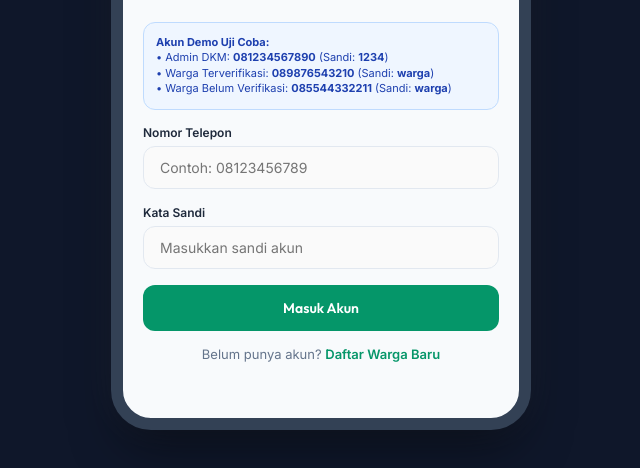
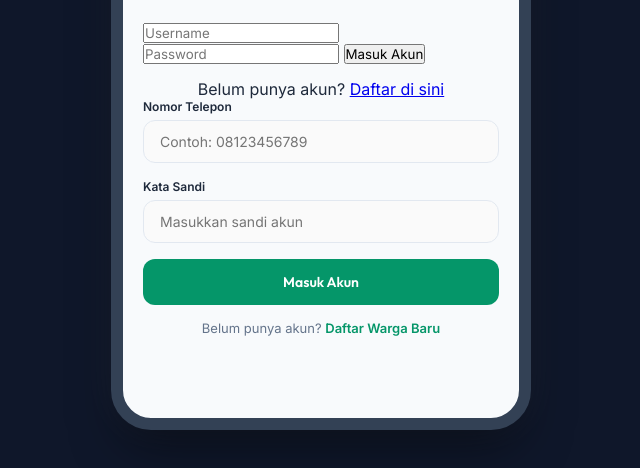
Before and after one commit to infiruu/MasjidKita, a website: page index.html in a window 1280 px wide. Shown: the part 330-798 px from the top of the page, without its empty margins (319-959 px from the left). Drawn offline with Linux system fonts and the light colour scheme.

Commit message:
update login form

```diff
--- a/index.html
+++ b/index.html
@@ -47,23 +47,24 @@
                 <h2 class="auth-title">MasjidKita</h2>
                 <p class="auth-subtitle">Koneksi Pengurus DKM & Warga Kompleks Berkah</p>
 
-                <div class="info-banner" style="font-size: 11px;">
-                    <strong>Akun Demo Uji Coba:</strong><br>
-                    • Admin DKM: <strong>081234567890</strong> (Sandi: <strong>1234</strong>)<br>
-                    • Warga Terverifikasi: <strong>089876543210</strong> (Sandi: <strong>warga</strong>)<br>
-                    • Warga Belum Verifikasi: <strong>085544332211</strong> (Sandi: <strong>warga</strong>)
-                </div>
+                <!-- Form Login -->
+<div class="login-container">
+    <input type="text" id="username" placeholder="Username">
+    <input type="password" id="password" placeholder="Password">
+    <button onclick="cekLogin()">Masuk Akun</button>
+    <p style="text-align: center; margin-top: 15px;">Belum punya akun? <a href="signup.html">Daftar di sini</a></p>
+</div>
 
                 <form id="login-form">
                     <div class="form-group">
                         <label class="form-label">Nomor Telepon</label>
-                        <input type="tel" id="login-phone" class="form-input" placeholder="Contoh: 08123456789" required autocomplete="tel">
+                        <input type="tel" id="username" class="form-input" placeholder="Contoh: 08123456789" required autocomplete="tel">
                     </div>
                     <div class="form-group">
                         <label class="form-label">Kata Sandi</label>
-                        <input type="password" id="login-password" class="form-input" placeholder="Masukkan sandi akun" required autocomplete="current-password">
+                        <input type="password" id="password" class="form-input" placeholder="Masukkan sandi akun" required autocomplete="current-password">
                     </div>
-                    <button type="submit" class="btn btn-primary" style="margin-top: 10px;">Masuk Akun</button>
+                    <button type="button" class="btn btn-primary" style="margin-top: 10px;">Masuk Akun</button>
                 </form>
                 <div class="auth-switch">Belum punya akun? <span onclick="toggleAuthView()">Daftar Warga Baru</span></div>
             </section>
```
